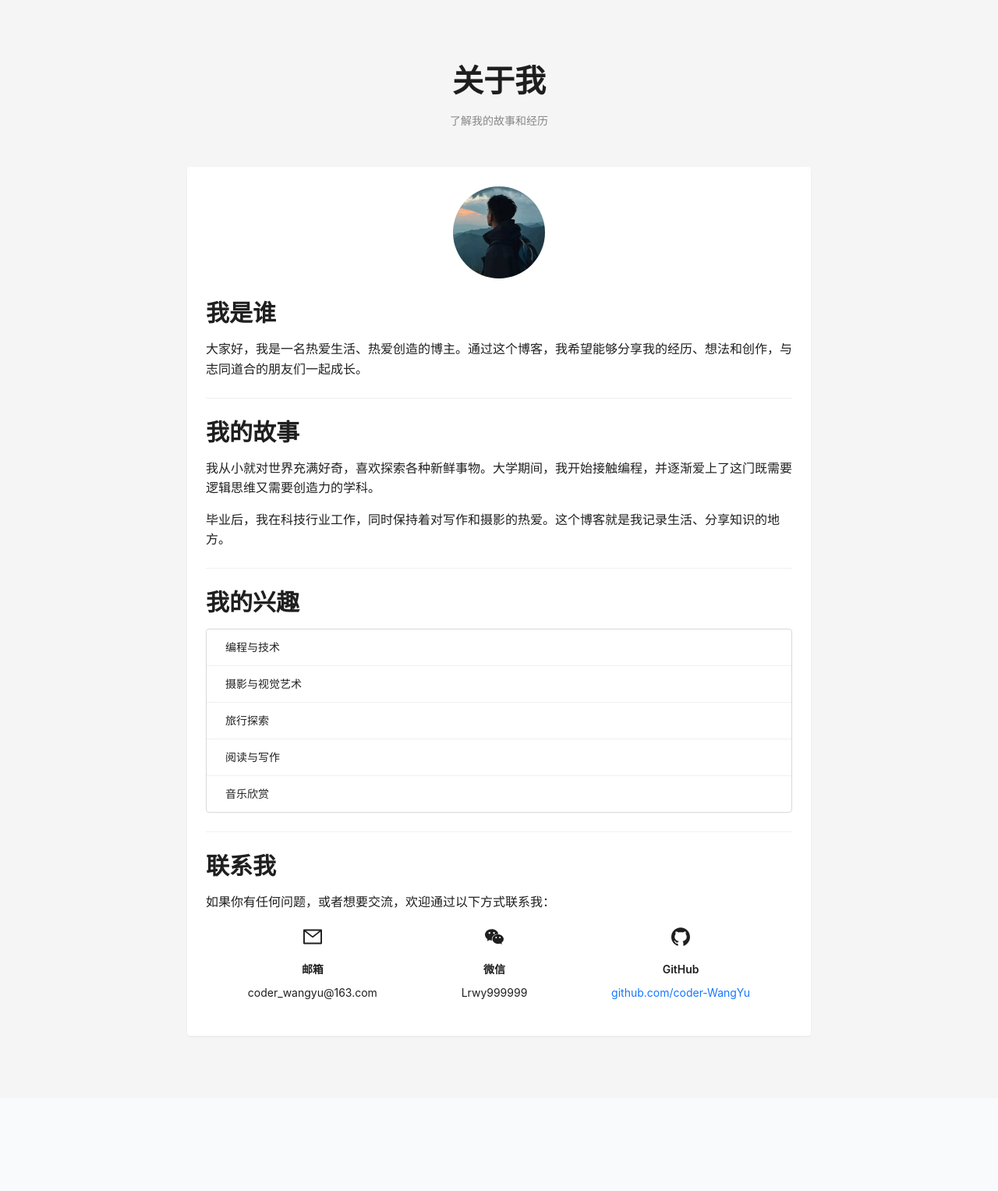
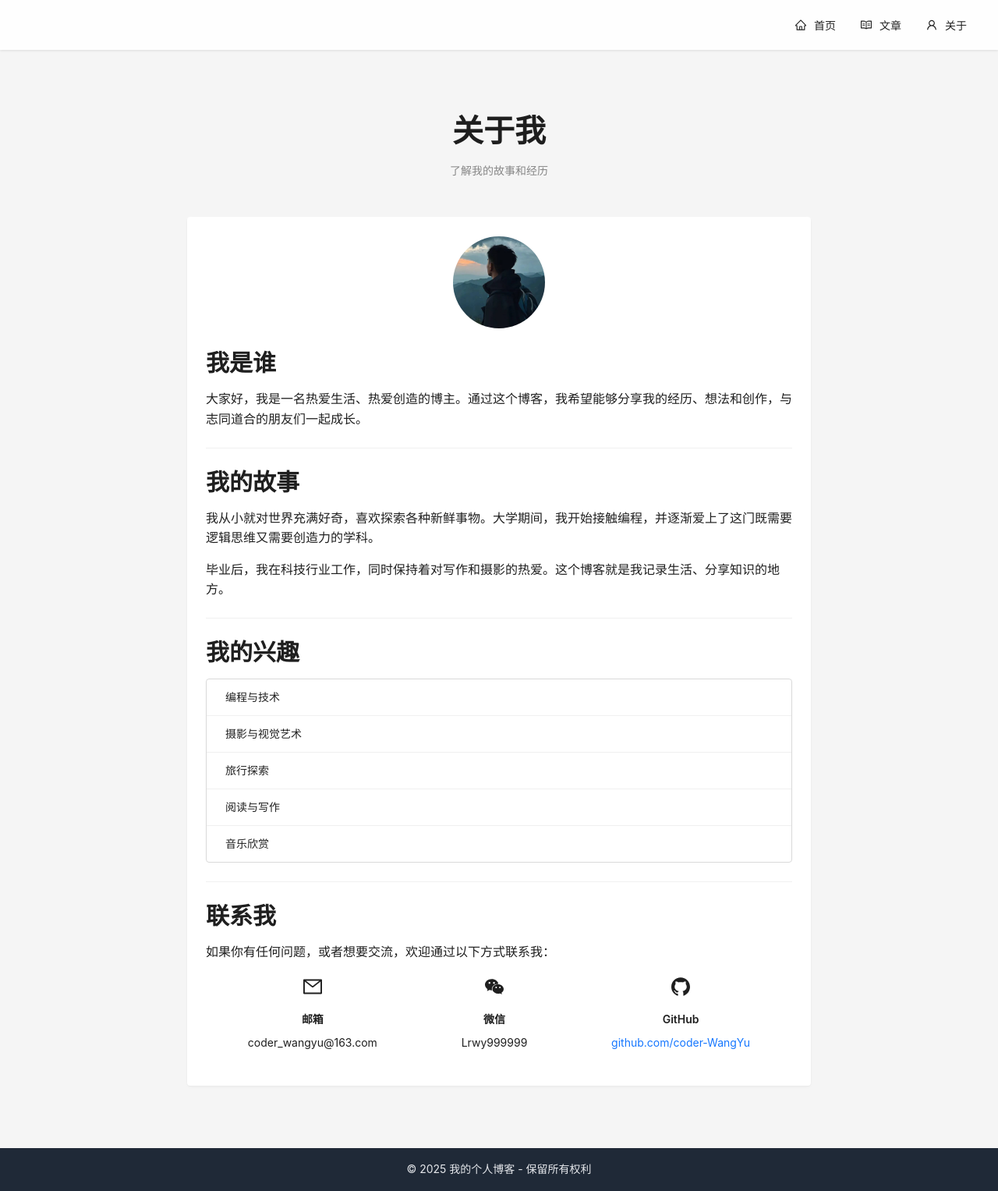
Before and after one commit to coder-WangYu/nextjs-blog, a Next.js app in the folder nextjs-blog-front/: page /about in a window 1280 px wide. Shown: the whole page at 78% size. Before the commit the page ends 1408 px from the top, so only its background shows below. Built offline with nearby package versions, Linux system fonts and the light colour scheme.

Commit message:
fix：解决路径BUG

```diff
--- a/nextjs-blog-front/components/FooterLayout/page.jsx
+++ b/nextjs-blog-front/components/FooterLayout/page.jsx
@@ -1,4 +1,7 @@
-import { Footer, Text } from 'antd';
+import {Layout, Typography} from "antd";
+
+const { Footer } = Layout;
+const { Text } = Typography;
 
 export default function FooterLayout() {
   return (
--- a/nextjs-blog-front/components/HeaderLayout/page.jsx
+++ b/nextjs-blog-front/components/HeaderLayout/page.jsx
@@ -1,7 +1,9 @@
 import React from 'react'
 import { HomeOutlined, ReadOutlined, UserOutlined } from '@ant-design/icons';
 import Link from 'next/link';
-import { Menu, Header } from 'antd';
+import {Layout, Menu} from 'antd';
+
+const {Header} = Layout;
 
 const menuItems = [
   {
--- a/nextjs-blog-front/src/app/about/page.tsx
+++ b/nextjs-blog-front/src/app/about/page.tsx
@@ -1,8 +1,7 @@
 'use client';
 
 import { Typography, Card, List, Divider, Avatar, Space } from 'antd';
-import { UserOutlined, MailOutlined, GithubOutlined, WechatOutlined } from '@ant-design/icons';
-import Image from 'next/image';
+import { MailOutlined, GithubOutlined, WechatOutlined } from '@ant-design/icons';
 
 const { Title, Paragraph, Text } = Typography;
 
--- a/nextjs-blog-front/src/app/layout.tsx
+++ b/nextjs-blog-front/src/app/layout.tsx
@@ -5,8 +5,8 @@ import 'normalize.css';
 import './globals.scss';
 import { ConfigProvider, Layout } from 'antd';
 import zhCN from 'antd/locale/zh_CN';
-// import HeaderLayout from 'components/HeaderLayout/page';
-import { useEffect } from 'react';
+import HeaderLayout from "../../components/HeaderLayout/page";
+import FooterLayout from "../../components/FooterLayout/page";
 
 const { Content } = Layout;
 
@@ -33,12 +33,13 @@ export default function RootLayout({
           }}
         >
           <Layout>
-            {/* <HeaderLayout /> */}
+            <HeaderLayout />
             <Content>
               <main>
                 {children}
               </main>
             </Content>
+            <FooterLayout />
           </Layout>
         </ConfigProvider>
       </body>
--- a/nextjs-blog-front/tsconfig.json
+++ b/nextjs-blog-front/tsconfig.json
@@ -21,7 +21,6 @@
     "baseUrl": ".",
     "paths": {
       "@/*": ["./src/*"],
-      "@/components/*": ["components/*"]
     }
   },
   "include": ["next-env.d.ts", "**/*.ts", "**/*.tsx", ".next/types/**/*.ts"],
```
